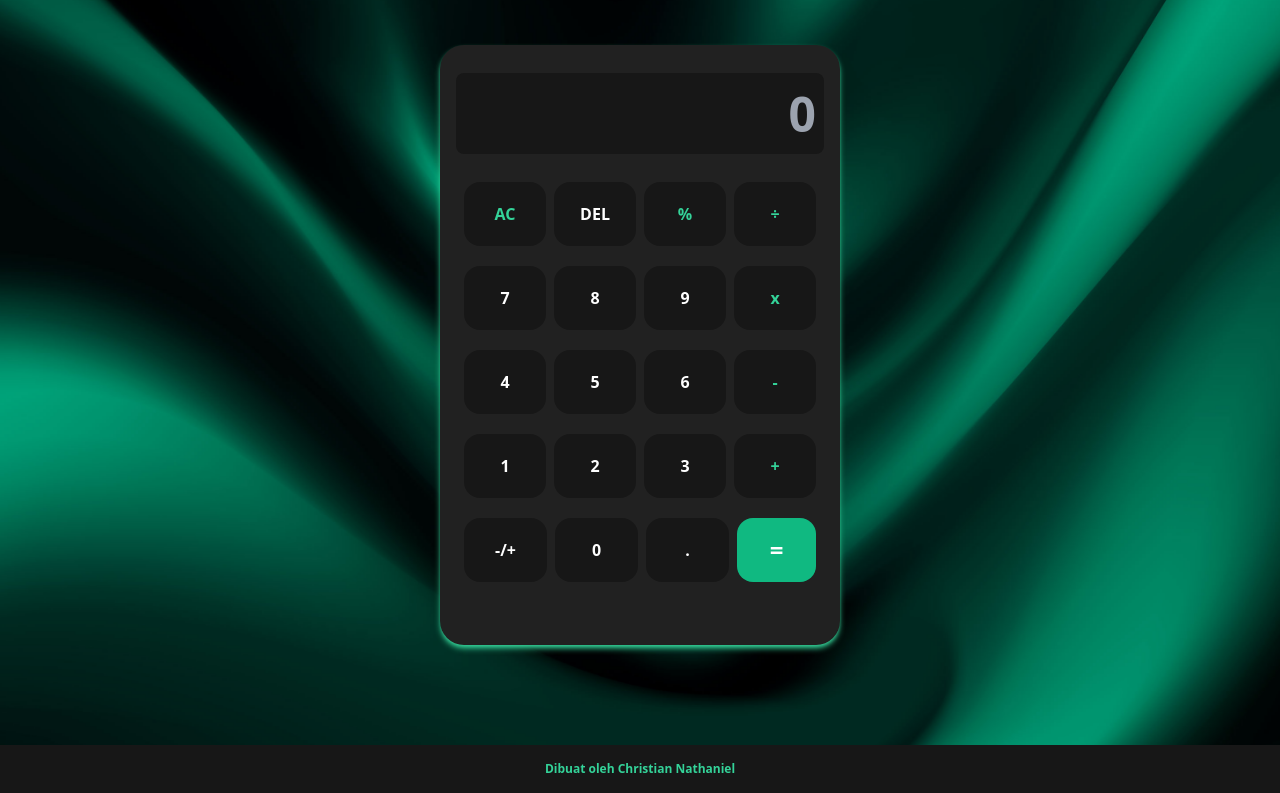
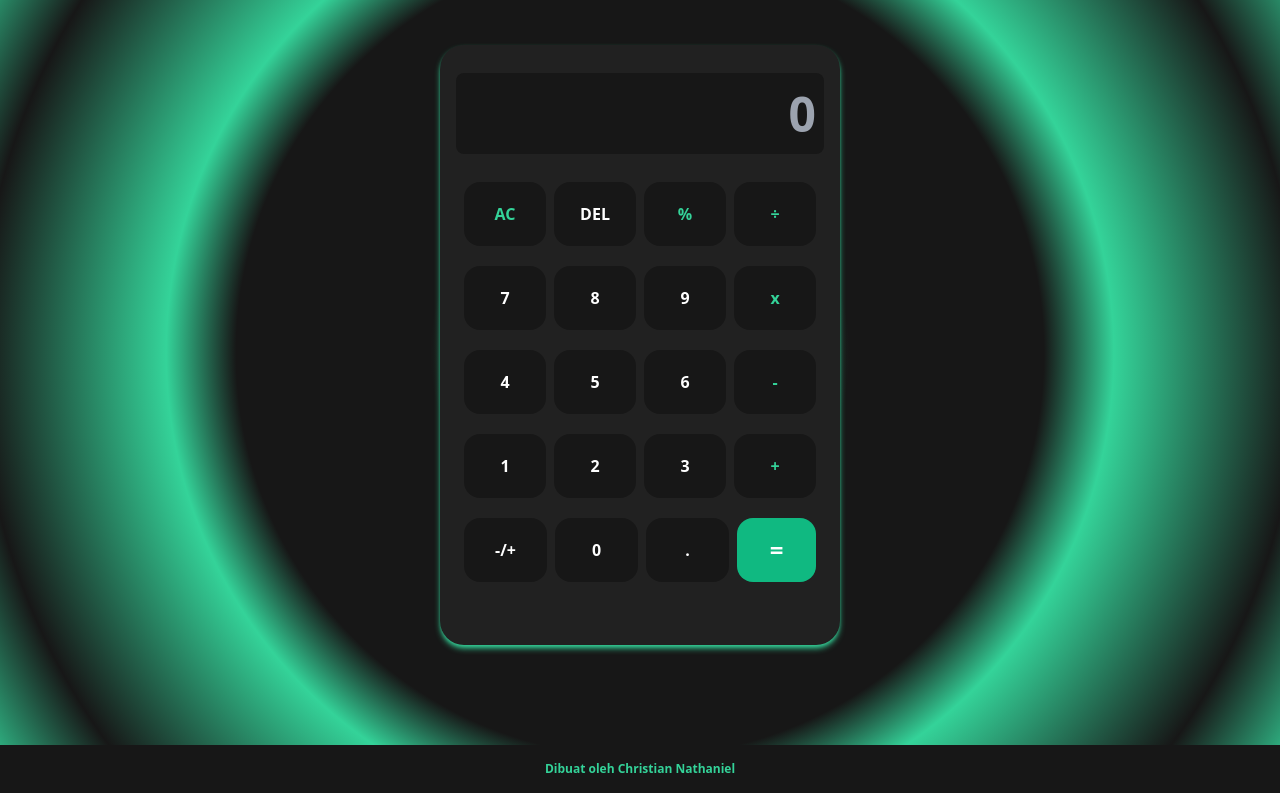
Before and after one commit to ChristianNathanielP/Calculator_Kece, a website: page index.html in a window 1280 px wide. Shown: the part 87-880 px from the top of the page. Drawn offline with Linux system fonts and the light colour scheme; files whose address does not match are found by name.

Commit message:
Calculator

```diff
--- a/index.html
+++ b/index.html
@@ -4,15 +4,15 @@
     <meta charset="UTF-8" />
     <meta name="viewport" content="width=device-width, initial-scale=1.0" />
     <link rel="stylesheet" href="src/output.css" />
-    <link rel="icon" href="img/Abstract Calculator Logo.svg">
+    <link rel="icon" href="./img/Abstract Calculator Logo.png">
     <title>Calculator Kece</title>
 </head>
-<body class="bg-[url('img/bgnya.jpg')]">
+<body class="custom">
 
     <header class="w-full h-8 pl-10 pt-6 flex items-center">
         <h1 class="font-bold text-ijo uppercase">
             Calculator Kece</h1>
-        <img src="img/star@1x-1.0s-200px-200px.svg" alt="" class="w-14 block">
+        <img src="./img/star@1x-1.0s-200px-200px.svg" alt="" class="w-14 block">
     </header>
 
     <div class="container flex h-screen w-full items-center justify-center">
--- a/src/input.css
+++ b/src/input.css
@@ -2,8 +2,7 @@
 @tailwind components;
 @tailwind utilities;
 
-body{
-    background-position: center;
-    background-repeat: no-repeat;
-    background-size: cover;
+.custom{
+    background: rgb(52,211,153);
+    background: radial-gradient(circle, rgba(52,211,153,1) 0%, rgba(23,23,23,1) 27%, rgba(23,23,23,1) 52%, rgba(52,211,153,1) 61%, rgba(23,23,23,1) 85%, rgba(52,211,153,1) 100%);
 }
```
Also changed, not shown: img/Abstract Calculator Logo.png (added), img/Abstract Calculator Logo.svg (deleted), img/bgnya.jpg (deleted), src/output.css.
